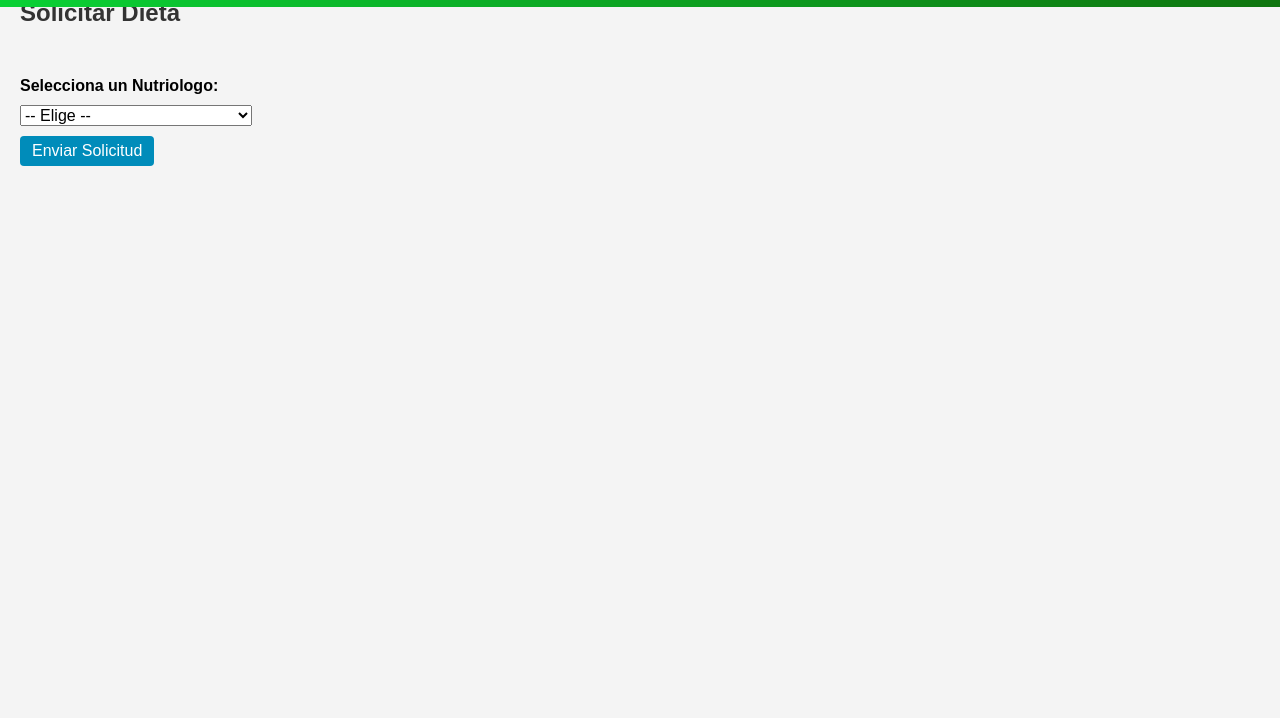
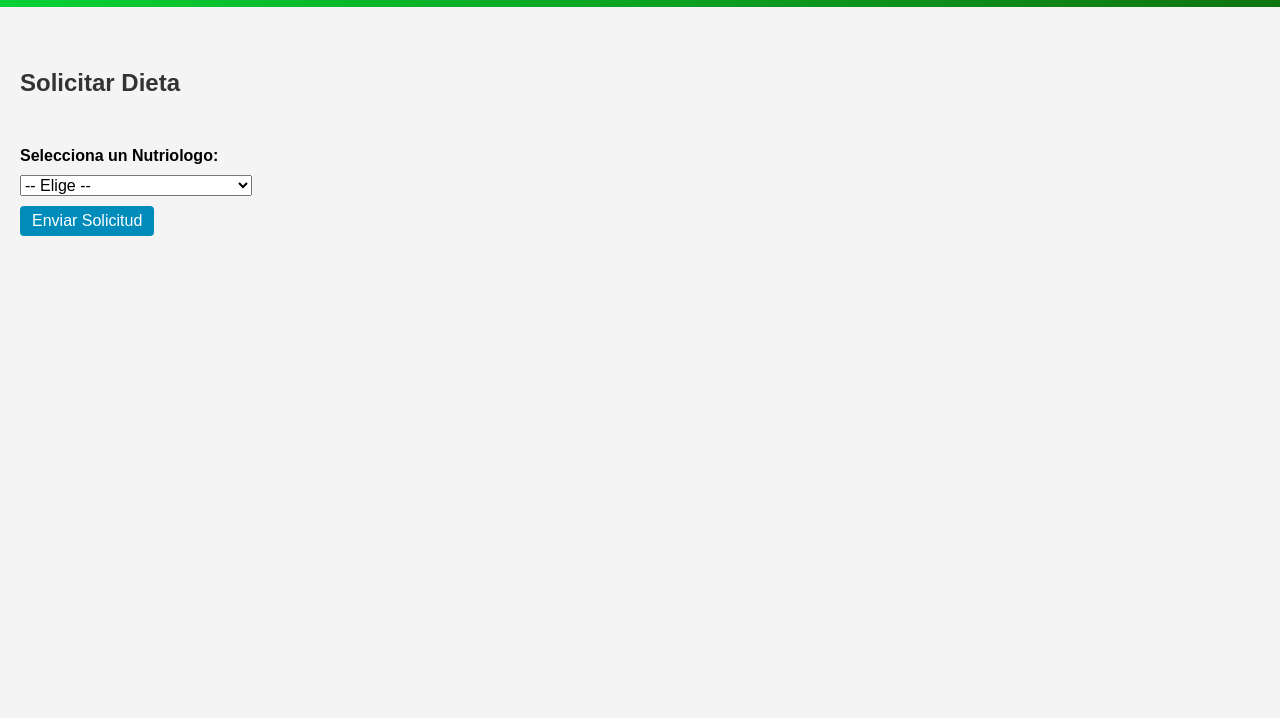
Before and after one commit to LuisCardenas1210/WebBetterlife, a PHP site: page /solicitar_dieta.php in a window 1280 px wide. Shown: the part 31-749 px from the top of the page. Run offline with PHP 8.4, Linux system fonts and the light colour scheme; data that the repository does not hold is empty; some libraries are stand-ins or nearby versions.

Commit message:
cambios en el css de solicitudes

```diff
--- a/solicitar_dieta.php
+++ b/solicitar_dieta.php
@@ -30,6 +30,9 @@ require_once 'Datos/header.php';
         }
         button:hover {
             background-color: #007B9E;
+        }
+        body{
+            margin-top: 100px;
         }
     </style>
 </head>
--- a/solicitar_ejercicios.php
+++ b/solicitar_ejercicios.php
@@ -30,6 +30,9 @@ require_once 'Datos/header.php';
         }
         button:hover {
             background-color: #007B9E;
+        }
+        body{
+            margin-top: 100px;
         }
     </style>
 </head>
--- a/ver_solicitudes.php
+++ b/ver_solicitudes.php
@@ -17,6 +17,9 @@ session_start();
         table, th, td {
             border: 1px solid black;
             padding: 5px;
+        }
+        body{
+            margin-top: 100px;
         }
     </style>
 </head>
```
